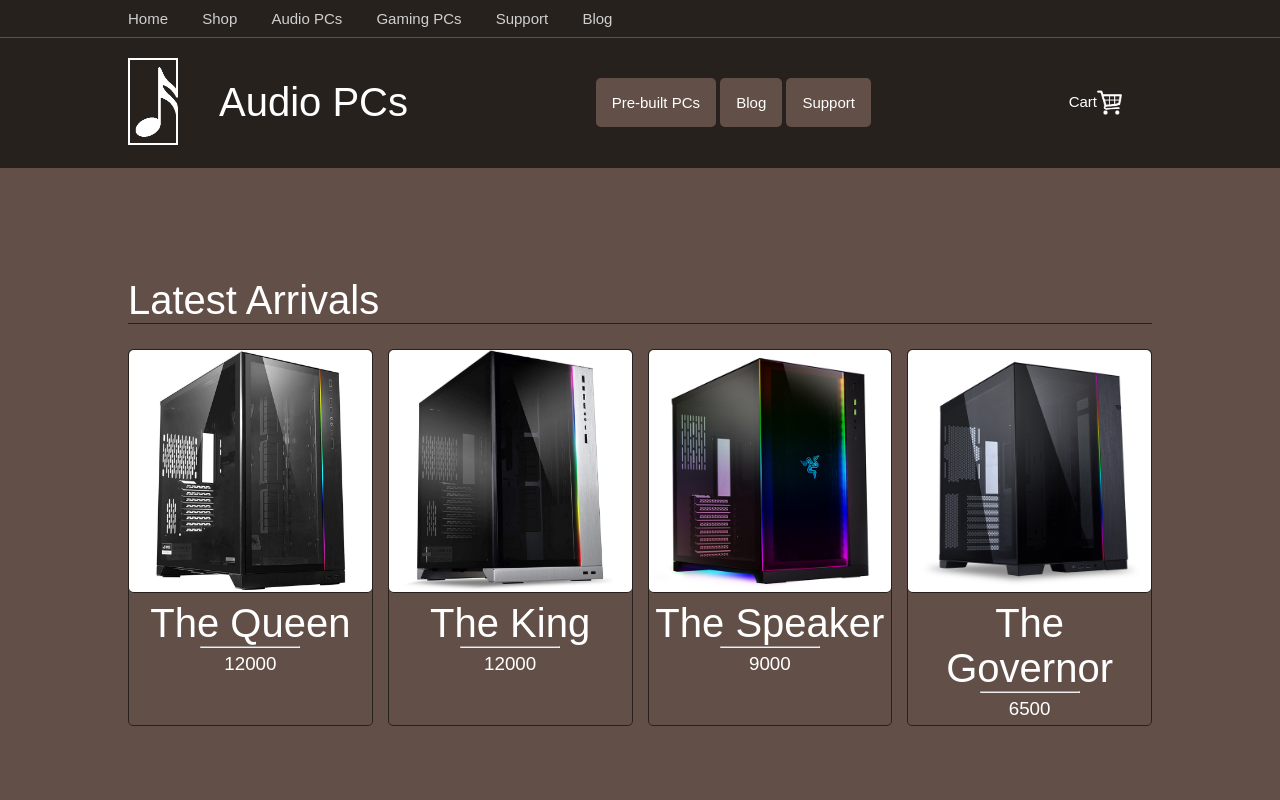
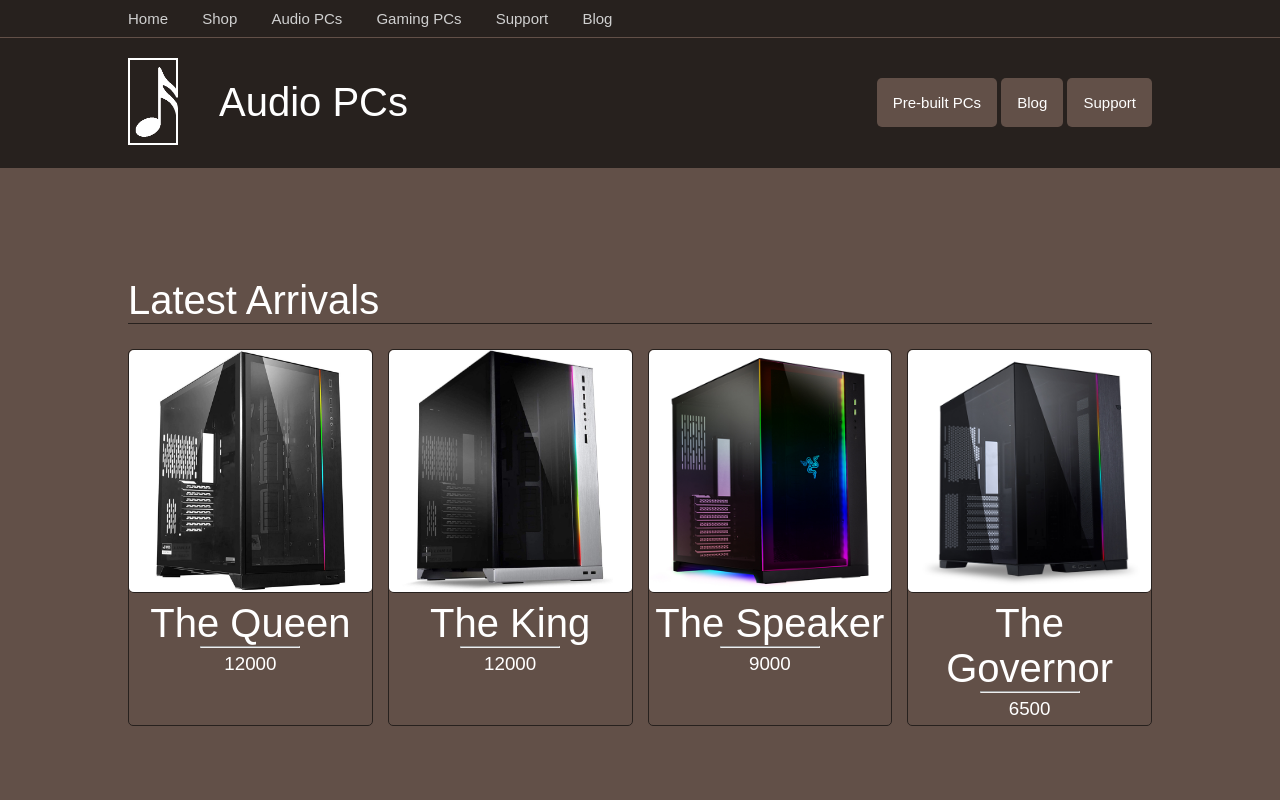
Before and after one commit to Danielmanningr/AudioPCs, a plain HTML site: page index.html in a window 1280 px wide. Shown: the top 800 px of the page. Drawn offline with Linux system fonts and the light colour scheme.

Commit message:
Update index.html

```diff
--- a/index.html
+++ b/index.html
@@ -67,17 +67,6 @@
             <button class="dropButton bigDropButton">Support</button>
             <div class="dropdownContent"></div>
           </a>
-        </div>
-
-        <!--User menu-->
-        <div class="userMenu">
-          <ul>
-            <li class="cart">
-              <a href="cart.html"
-                >Cart<img src="images/Icons/cartIcon.png" alt="Cart Icon"
-              /></a>
-            </li>
-          </ul>
         </div>
 
         <div class="miniUserMenu">
```
